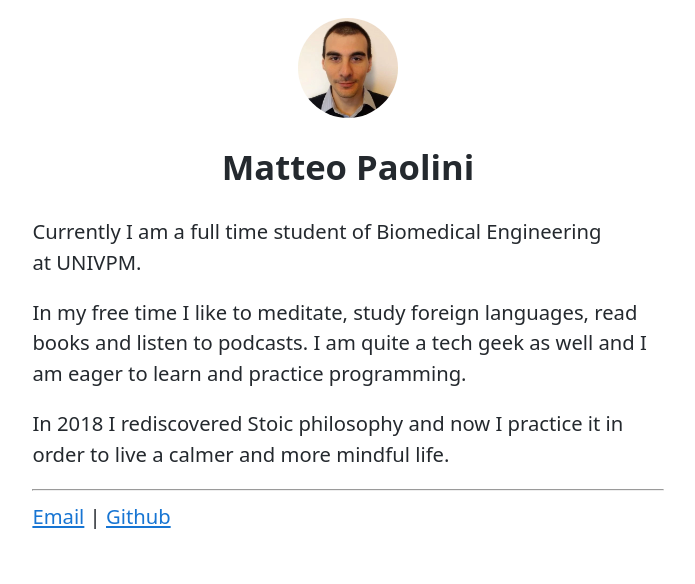
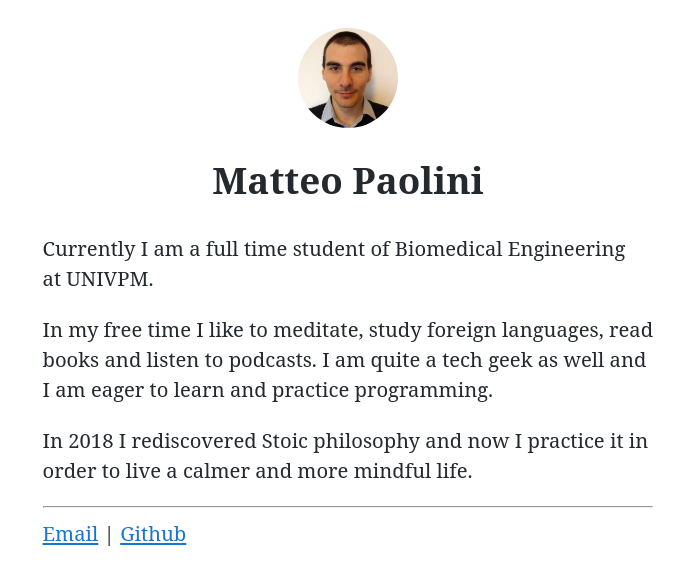
Before and after one commit to matteocoder/matteocoder.github.io, a plain HTML site: page index.html in a window 1280 px wide. Shown: the whole page, without its empty margins (292-987 px from the left). Drawn offline with Linux system fonts and the light colour scheme.

Commit message:
Use serif font stack

```diff
--- a/matteocoder.css
+++ b/matteocoder.css
@@ -2,12 +2,13 @@ html{
     font-size:calc(1em + 0.33vw);
     max-width:33em;
     margin:auto;
-    padding:0.5em;
+    padding:1em;
     line-height:1.5;
-    font-family:system-ui,-apple-system,sans-serif;
+    font-family:"Sitka Text","Noto Serif","Georgia",serif;
+    font-variant-numeric:lining-nums;
 }
 h1{
-    font-size:calc(1.5em + 0.33vw)
+    font-size:calc(1.61em + 0.33vw)
 }
 *{
     box-sizing:border-box;
```
